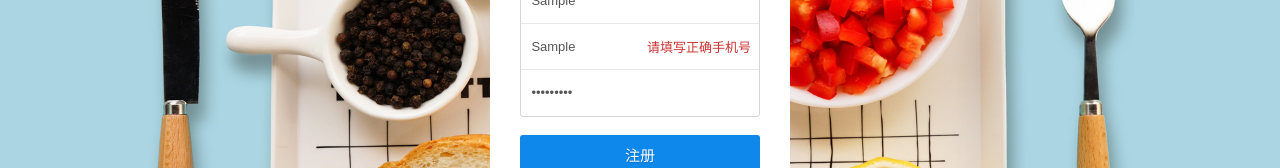
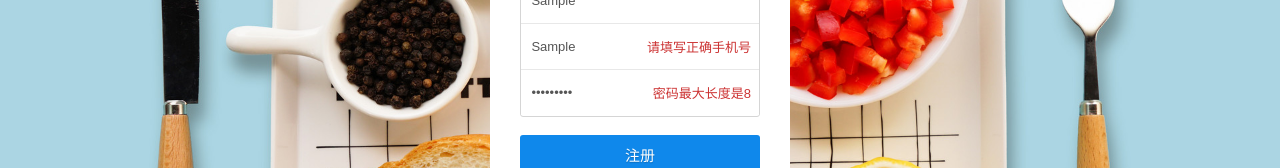
Before and after one commit to liangjianmin/myapp, an Angular app: page /register in a window 1280 px wide. Both pictures are taken after typing "Sample", "Sample", "Sample123" into the empty fields and a click on the button "注册". Shown: the part 318-486 px from the top of the page. Built offline with nearby package versions, Linux system fonts and the light colour scheme.

Commit message:
注册bug

```diff
--- a/src/app/views/person/register/register.component.html
+++ b/src/app/views/person/register/register.component.html
@@ -25,6 +25,7 @@
                     <input type="password" placeholder="密码（不少于 6 位）" formControlName="password"/>
                     <label [hidden]="formModelRegister.get('password').untouched || !formModelRegister.hasError('required','password')" class="error">密码是必填项</label>
                     <label [hidden]="formModelRegister.get('password').untouched || !formModelRegister.hasError('minlength','password')" class="error">密码最小长度是6</label>
+                    <label [hidden]="formModelRegister.get('password').untouched || !formModelRegister.hasError('maxlength','password')" class="error">密码最大长度是8</label>
                 </div>
             </div>
             <div class="button-wrapper">
--- a/src/app/views/person/register/register.component.ts
+++ b/src/app/views/person/register/register.component.ts
@@ -28,7 +28,7 @@ export class RegisterComponent implements OnInit {
         this.formModelRegister = this.fb.group({
             username: ['', [Validators.required, Validators.minLength(2)]],
             phone: ['', mobileValidator],
-            password: ['', [Validators.required, Validators.minLength(6)]]
+            password: ['', [Validators.required, Validators.minLength(6),Validators.maxLength(8)]]
         });
 
 
```
Also changed, not shown: 1 other file (tests, documents, lock files or other folders).
